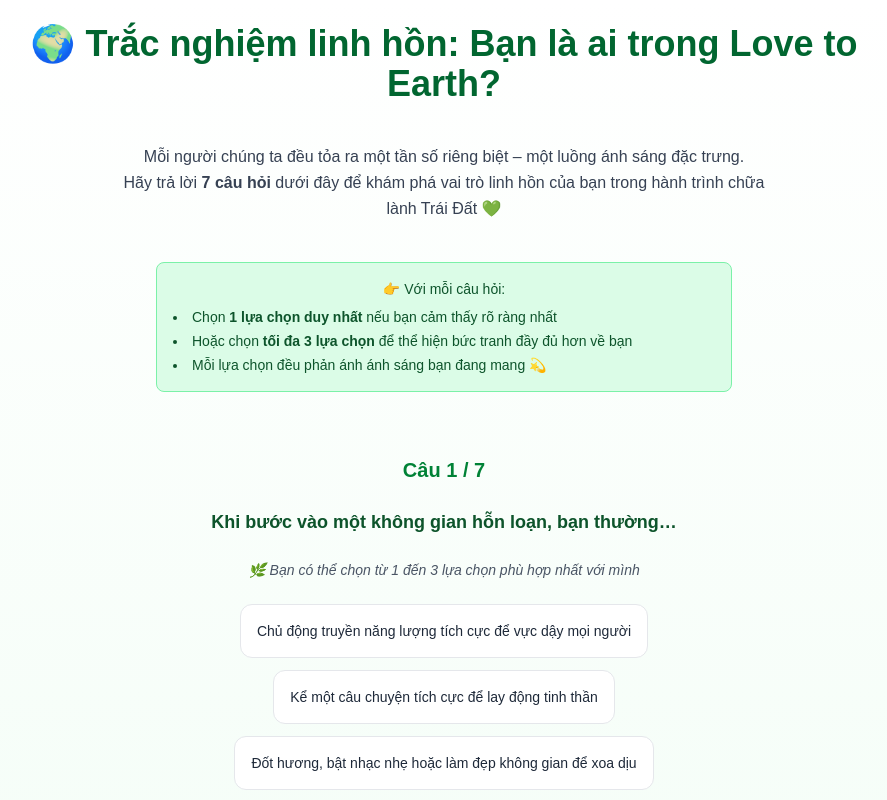
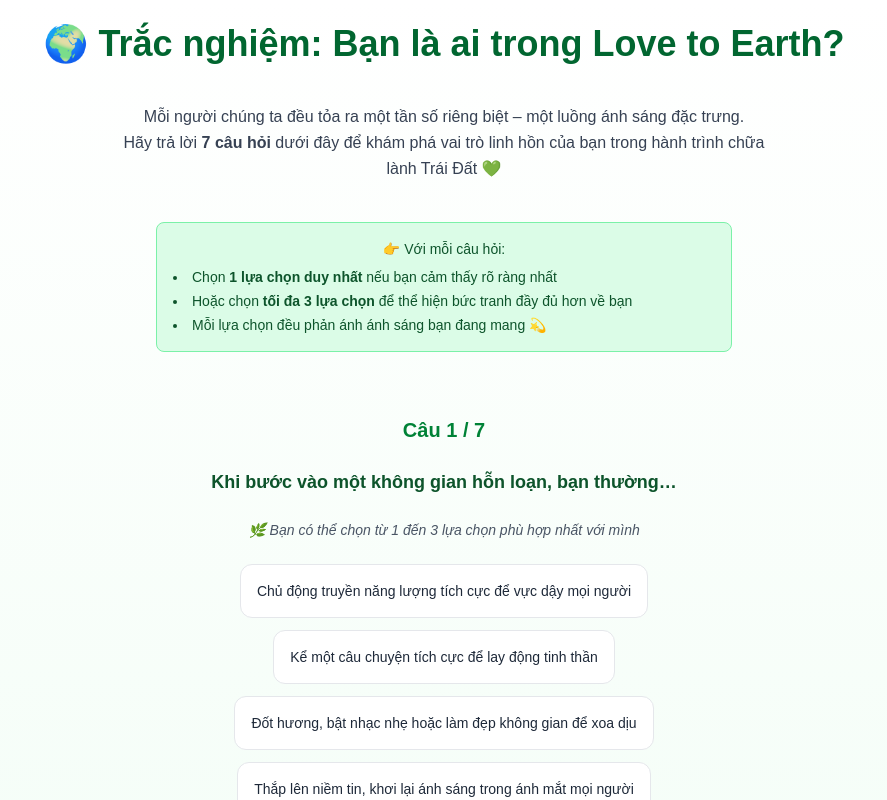
Before and after one commit to tiachop777/love-to-earth, a Next.js app: page /quiz in a window 1280 px wide. Shown: the top 800 px of the page, without its empty margins (196-1083 px from the left). Built offline with nearby package versions, Linux system fonts and the light colour scheme.

Commit message:
🔥 sua text

```diff
--- a/src/app/quiz/page.tsx
+++ b/src/app/quiz/page.tsx
@@ -7,7 +7,7 @@
     <main className="min-h-screen bg-gradient-to-b from-white to-green-50 p-6">
       <div className="max-w-4xl mx-auto space-y-10 text-center">
         <h1 className="text-3xl md:text-4xl font-bold text-green-800">
-          🌍 Trắc nghiệm linh hồn: Bạn là ai trong Love to Earth?
+          🌍 Trắc nghiệm: Bạn là ai trong Love to Earth?
         </h1>
 
         <p className="text-gray-700 max-w-2xl mx-auto text-base leading-relaxed">
--- a/src/app/who-are-you/page.tsx
+++ b/src/app/who-are-you/page.tsx
@@ -95,7 +95,7 @@
     <main className="min-h-screen bg-gradient-to-b from-white to-green-100 p-6">
       <div className="max-w-5xl mx-auto space-y-12 text-center">
         <h1 className="text-4xl md:text-5xl font-bold text-green-800">
-          ✨ 7 Vai Trò Linh Hồn trong LoveToEarth
+          ✨ 7 Vai Trò trong LoveToEarth
         </h1>
         <p className="text-gray-700 text-lg max-w-2xl mx-auto">
           Mỗi chúng ta tỏa ra một tần số độc đáo. Hãy khám phá vai trò linh hồn bạn đang mang – và cách bạn góp phần chữa lành Trái Đất 🌍
--- a/src/components/IntroSection.tsx
+++ b/src/components/IntroSection.tsx
@@ -14,8 +14,6 @@
 export default function IntroSection() {
   const paragraphs = [
     '💚 Love to Earth – Gửi một lời chúc, gieo một làn sóng yêu thương',
-    'Bạn đã bao giờ cảm thấy Trái Đất… thở cùng mình?',
-    'Có thể là lúc bạn đặt chân trần lên cỏ, hoặc thì thầm "Cảm ơn" với trời xanh. Đó là những khoảnh khắc nhỏ, nhưng lại chứa đựng kết nối rất lớn.',
     'Love to Earth ra đời từ niềm tin giản dị ấy – rằng mỗi suy nghĩ đẹp, mỗi lời chúc chân thành, đều là một làn sóng chữa lành đang âm thầm lan tỏa.',
     'Niềm tin này được truyền cảm hứng từ những thí nghiệm có thật: nước tạo hình đẹp khi nghe lời yêu thương, cơm lên men ngọt khi được quan tâm, cây phát triển tốt hơn khi được nói lời tử tế…',
     'Chúng mình tin rằng cảm xúc và tư tưởng không chỉ nằm trong tâm trí – chúng thực sự có thể chạm đến thế giới vật chất, và cả Trái Đất nữa.',
```
